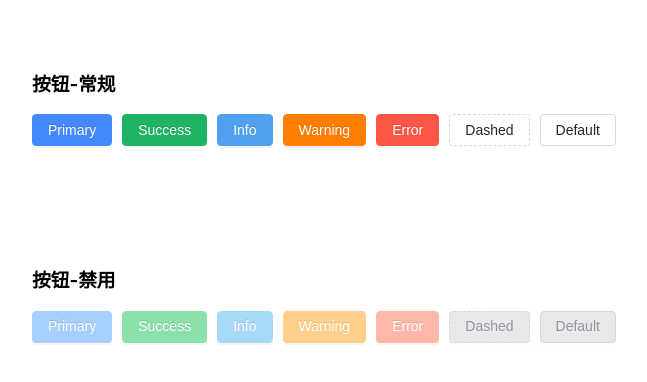
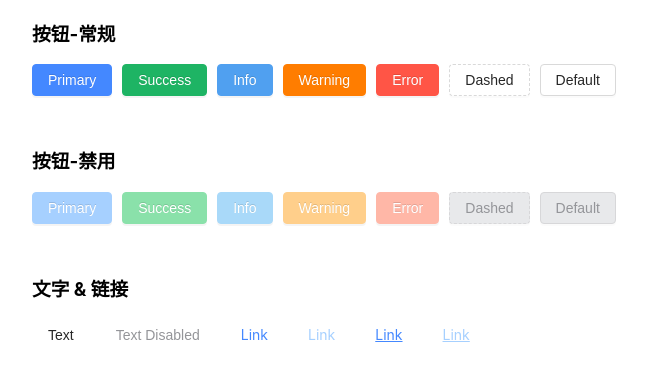
Before and after one commit to OneLeal/UI_Components_Learn, a React (Create React App) app: page / in a window 1280 px wide. Shown: the top 382 px of the page, without its empty margins (18-665 px from the left). Built offline with nearby package versions, Linux system fonts and the light colour scheme.

Commit message:
feat: add link & text types of Button

```diff
--- a/src/components/Button/index.tsx
+++ b/src/components/Button/index.tsx
@@ -38,10 +38,10 @@ interface ButtonProps extends MergedHTMLAttributes {
   rootClassName?: string;
   danger?: boolean;
   block?: boolean;
+  underline?: boolean;
   children?: React.ReactNode;
   // [key: `data-${string}`]: string;
   styles?: { icon: React.CSSProperties };
-  href?: string;
 }
 
 // 配置 loading 数据
@@ -61,7 +61,6 @@ function getLoadingConfig(loading: ButtonProps["loading"]): LoadingConfigType {
   };
 }
 
-// TODO: 处理 type = text & type = link
 const MyButton = (props: ButtonProps) => {
   const {
     size,
@@ -70,17 +69,23 @@ const MyButton = (props: ButtonProps) => {
     shape,
     children,
     block,
+    danger,
     href,
+    target,
     styles,
     className,
     disabled,
     loading,
+    underline,
   } = props;
 
   const typeClass = classNames({
     "my-btn": true,
     [`my-btn-${type}`]: !!type,
+    [`my-btn-${type}-disabled`]: disabled && !!type && type === "link",
+    [`my-btn-${type}-underline`]: !!underline && !!type && type === "link",
   });
+
   const loadingOrDelay = useMemo<LoadingConfigType>(
     () => getLoadingConfig(loading),
     [loading]
@@ -125,6 +130,19 @@ const MyButton = (props: ButtonProps) => {
     return cleanupTimer;
   }, [loadingOrDelay]);
 
+  if (type === "link") {
+    return (
+      <a
+        className={typeClass}
+        href={href || "#"}
+        target={target || "_self"}
+        onClick={handleClick}
+      >
+        {children}
+      </a>
+    );
+  }
+
   return (
     <button className={typeClass} disabled={disabled} onClick={handleClick}>
       {children}
--- a/src/components/Button/style.css
+++ b/src/components/Button/style.css
@@ -1,3 +1,4 @@
+/* Button 默认样式 */
 .my-btn {
     line-height: 1.5;
     position: relative;
@@ -20,6 +21,7 @@
     border-color: #d9d9d9;
     background-color: #fff;
     border-radius: 4px;
+    outline: none;
 }
 
 .my-btn:hover {
@@ -41,10 +43,12 @@
     background-color:#E8E9EB;
 }
 
+/* Button 虚线边框设置 */
 .my-btn-dashed {
     border-style: dashed;
 }
 
+/* Primary Button */
 .my-btn-primary {
     text-shadow: 0 -1px 0 rgba(0, 0, 0, 0.12);
     box-shadow: 0 2px 0 rgba(0, 0, 0, 0.045);
@@ -71,6 +75,7 @@
     border-color: #A6D0FF;
 }
 
+/* Success Button */
 .my-btn-success {
     text-shadow: 0 -1px 0 rgba(0, 0, 0, 0.12);
     box-shadow: 0 2px 0 rgba(0, 0, 0, 0.045);
@@ -97,6 +102,7 @@
     border-color: #8AE1AA;
 }
 
+/* Info Button */
 .my-btn-info {
     text-shadow: 0 -1px 0 rgba(0, 0, 0, 0.12);
     box-shadow: 0 2px 0 rgba(0, 0, 0, 0.045);
@@ -123,6 +129,7 @@
     border-color: #A9D9F9;
 }
 
+/* Warning Button */
 .my-btn-warning {
     text-shadow: 0 -1px 0 rgba(0, 0, 0, 0.12);
     box-shadow: 0 2px 0 rgba(0, 0, 0, 0.045);
@@ -149,6 +156,7 @@
     border-color: #FFCF8B;
 }
 
+/* Error Button */
 .my-btn-error {
     text-shadow: 0 -1px 0 rgba(0, 0, 0, 0.12);
     box-shadow: 0 2px 0 rgba(0, 0, 0, 0.045);
@@ -173,6 +181,67 @@
     color: #fff;
     background-color: #FFB7A7;
     border-color: #FFB7A7;
+}
+
+/* Text Button */
+.my-btn-text {
+    box-shadow: none;
+    background-color: transparent;
+    border-color: transparent;
+}
+
+.my-btn-text:not(:disabled):hover {
+    background-color: #E8E9EB;
+    border-color: transparent;
+}
+
+.my-btn-text:not(:disabled):active {
+    background-color: #DCDDE0;
+    border-color: transparent;
+}
+
+.my-btn-text:disabled {
+    background-color: transparent;
+    border-color: transparent;
+}
+
+/* Link Button */
+.my-btn-link {
+    border: none;
+    box-shadow: none;
+    text-decoration: none;
+    background-color: transparent;
+    color: #48f;
+    height: auto;
+}
+
+.my-btn-link:hover {
+    color: #65A2FF;
+    background-color: transparent;
+}
+
+.my-btn-link:active {
+    color: #2A62D2;
+    background-color: transparent;
+}
+
+.my-btn-link-disabled {
+    cursor: not-allowed;
+    color: #A6D0FF;
+}
+
+.my-btn-link-disabled:hover {
+    color: #A6D0FF;
+    background-color: transparent;
+}
+
+.my-btn-link-disabled:active {
+    color: #A6D0FF;
+    background-color: transparent;
+}
+
+.my-btn-link-underline {
+    text-decoration: underline;
 }
 
 /*
--- a/src/index.css
+++ b/src/index.css
@@ -12,6 +12,11 @@ code {
     monospace;
 }
 
+.box-layout {
+  margin-left: 50px;
+  margin-bottom: 50px;
+}
+
 /* Custom Button CSS Style */
 .my-btn {
   margin-right: 10px;
--- a/src/index.tsx
+++ b/src/index.tsx
@@ -15,7 +15,7 @@ root.render(
     {/* <DButton type='primary'>Primary</DButton>
     <DButton className='my-btn'>Default</DButton> */}
 
-    <div style={{ padding: "50px" }}>
+    <div className="box-layout">
       <h3>按钮-常规</h3>
 
       <MyButton type="primary">Primary</MyButton>
@@ -27,7 +27,7 @@ root.render(
       <MyButton>Default</MyButton>
     </div>
 
-    <div style={{ padding: "50px" }}>
+    <div className="box-layout">
       <h3>按钮-禁用</h3>
       <MyButton disabled type="primary">
         Primary
@@ -49,6 +49,27 @@ root.render(
       </MyButton>
       <MyButton disabled>Default</MyButton>
     </div>
+
+    <div className="box-layout">
+      <h3>文字 & 链接</h3>
+
+      <MyButton type="text">Text</MyButton>
+      <MyButton type="text" disabled>Text Disabled</MyButton>
+
+      <MyButton type="link">Link</MyButton>
+
+      <MyButton type="link" disabled>
+        Link
+      </MyButton>
+
+      <MyButton type="link" href="https://docs.nestjs.com/" target="_black" underline>
+        Link
+      </MyButton>
+
+      <MyButton type="link" disabled underline>
+        Link
+      </MyButton>
+    </div>
   </React.StrictMode>
 );
 
```
